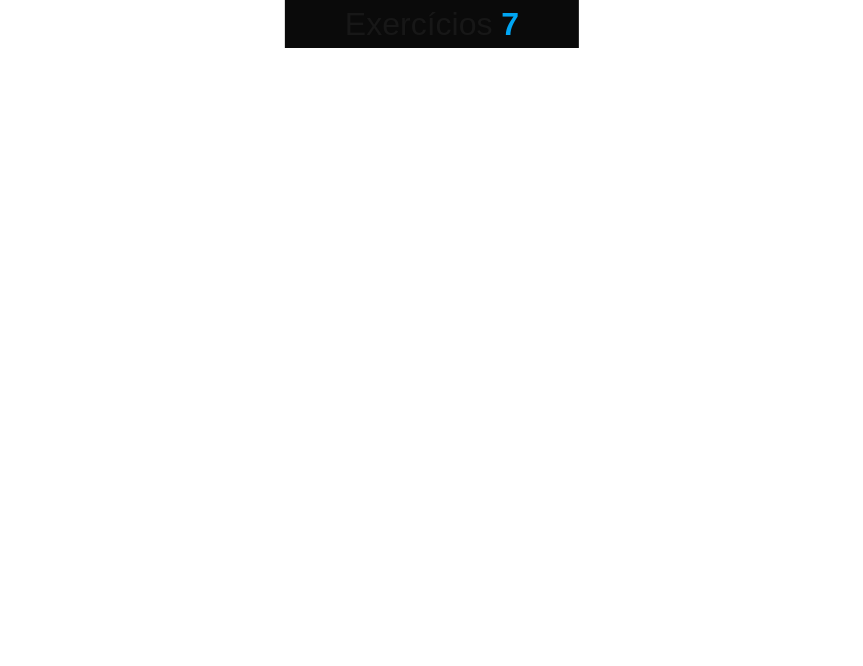
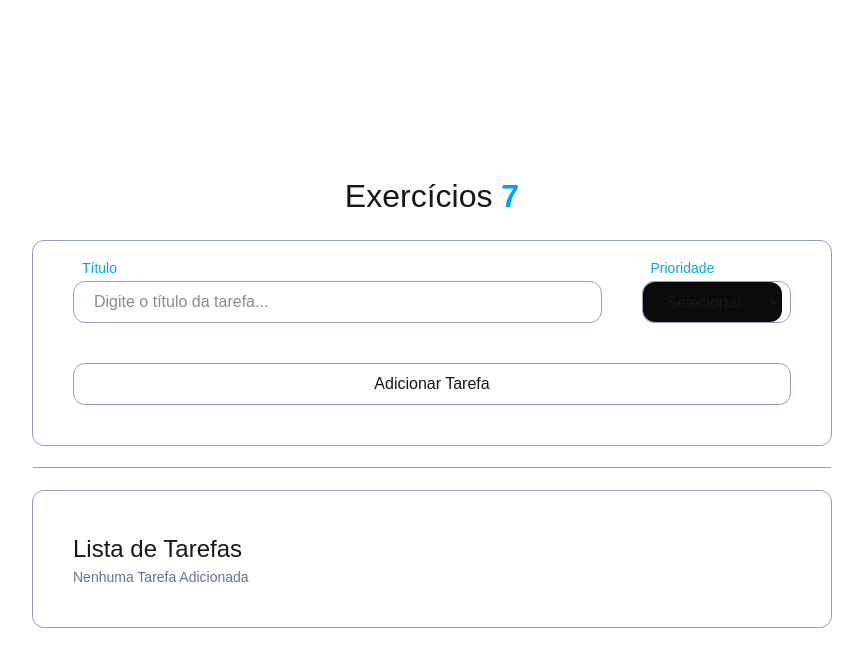
Before and after one commit to RenanFelliphe/Versionamento-react-rpv, a Next.js app: page /exercicio-7 in a window 1280 px wide. Shown: the top 666 px of the page, without its empty margins (208-1071 px from the left). Built offline with nearby package versions, Linux system fonts and the light colour scheme.

Commit message:
feat: exercicio 7 em andamento

```diff
--- a/src/pages/exercicio-5/index.tsx
+++ b/src/pages/exercicio-5/index.tsx
@@ -27,7 +27,7 @@ export default function Ex05() {
     return(
 
         <>
-            <div className="w-full h-screen flex flex-col items-center gap-5 mt-10">
+            <div className="w-full h-screen flex flex-col items-center gap-5 mt-50">
                 <span className="text-[2rem]">Exercícios <span className="text-sky-500 font-bold"> 5</span></span>
                 <div className="relative w-200 h-fit border rounded-xl border-slate-400 p-10 flex flex-col gap-2">
                     <p className="text-small">(Buscando usuários com o ID maior do que <span className={`${ numUser >= 0 ? "text-sky-500" : "text-red-500" }`}>{numUser!}</span>)</p>
--- a/src/pages/exercicio-7/index.tsx
+++ b/src/pages/exercicio-7/index.tsx
@@ -1,11 +1,52 @@
+interface ITaskList {
+    id: string,
+    tasks: ITask[]
+}
+
+interface ITask {
+    id: string,
+    title: string,
+    priority: "Muito Alta" | "Alta" | "Média" | "Baixa" | "Muito Baixa"
+}
+
 export default function Ex07() {
 
     return(
         <>
-            <h1 className="text-[2rem] fixed top-0 left-[50%] -translate-x-[50%] bg-[#0a0a0a] px-15 w-fit">
-                <span>Exercícios</span>
-                <span className="text-sky-500 font-bold"> 7</span>
-            </h1>
+            <div className="h-screen h-full flex flex-col items-center justify-center gap-5">
+                <h1 className="text-[2rem] px-15 w-fit">
+                    <span>Exercícios</span>
+                    <span className="text-sky-500 font-bold"> 7</span>
+                </h1>
+                <form className="border border-slate-400 rounded-xl p-10 gap-10 grid grid-cols-4 w-200 mb-6">
+                    <div className="col-span-3 relative border border-slate-400 rounded-xl">
+                        <label htmlFor="taskTitle" className="absolute -top-6 left-2 text-sm text-sky-500">Título</label>
+                        <input type="text" id="taskTitle" placeholder="Digite o título da tarefa..." className="outline-none w-full py-2 px-5"/>
+                    </div>
+                    <div className="col-span-1 relative border border-slate-400 rounded-xl flex pr-2">
+                        <label htmlFor="selectPriotity" className="absolute -top-6 left-2 text-sm text-sky-500">Prioridade</label>
+                        <select id="selectPriotity" className="outline-none rounded-xl w-full px-5 py-2 bg-[#0a0a0a] cursor-pointer">
+                            <option value="-">Selecionar</option>
+                            <option value="100">Muito Alta</option>
+                            <option value="75">Alta</option>
+                            <option value="50">Média</option>
+                            <option value="25">Baixa</option>
+                            <option value="0">Muito Baixa</option>
+                        </select>
+                    </div>
+
+                    <button type="submit" className="col-span-4 border border-slate-400 rounded-xl py-2 px-5 cursor-pointer hover:text-green-400 hover:border-green-400 duration-all-200">Adicionar Tarefa</button>
+                </form>
+
+                <div className="relative border border-slate-400 rounded-xl p-10 w-200">
+                    <span className="absolute w-full border-t border-t-slate-400 -top-6 left-0"></span>
+                    <h1 className="text-[1.5rem]">Lista de Tarefas</h1>
+
+                    {
+                        <p className="text-slate-500 text-sm">Nenhuma Tarefa Adicionada</p>
+                    }
+                </div>
+            </div>
         </>
     )
 }
--- a/src/pages/index.tsx
+++ b/src/pages/index.tsx
@@ -56,7 +56,7 @@ export default function Home() {
               {exercises.map(exercicio => {
                 return(
                   <div className={`${exercicio.id == 7 ? "col-span-3" : "col-span-1"} border border-zinc-400 bg-slate-200/20 rounded-xl flex items-center justify-center hover:bg-sky-400/70 hover:transition-colors duration-100 hover:shadow-lg shadow-sky-900`}>
-                    <Link href={`exercicio-${exercicio.id}`} className="text-center px-5 py-10"><p>{exercicio.title}</p></Link>
+                    <Link href={`exercicio-${exercicio.id}`} className="text-center px-5 py-10 w-full"><p>{exercicio.title}</p></Link>
                   </div>
                 )
               })}
```
